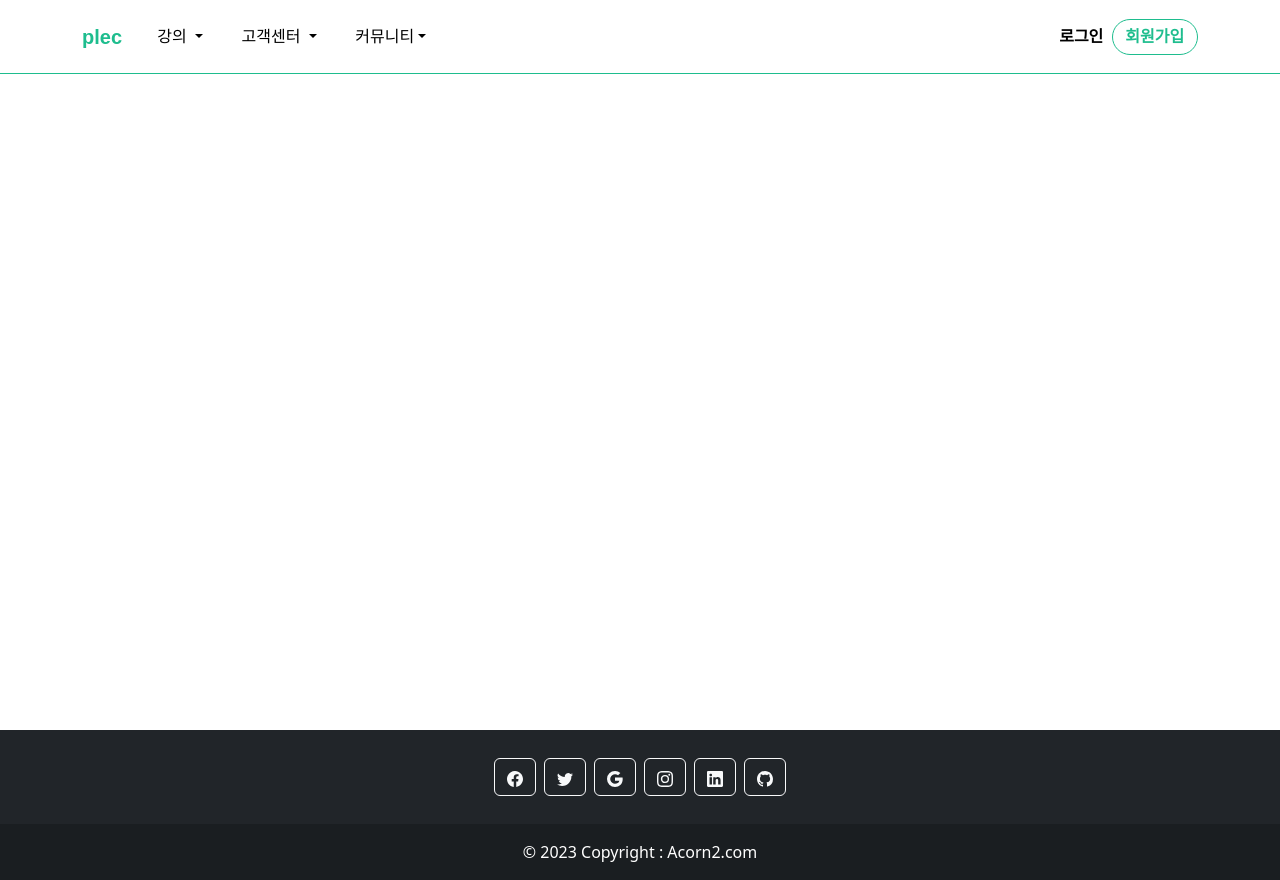
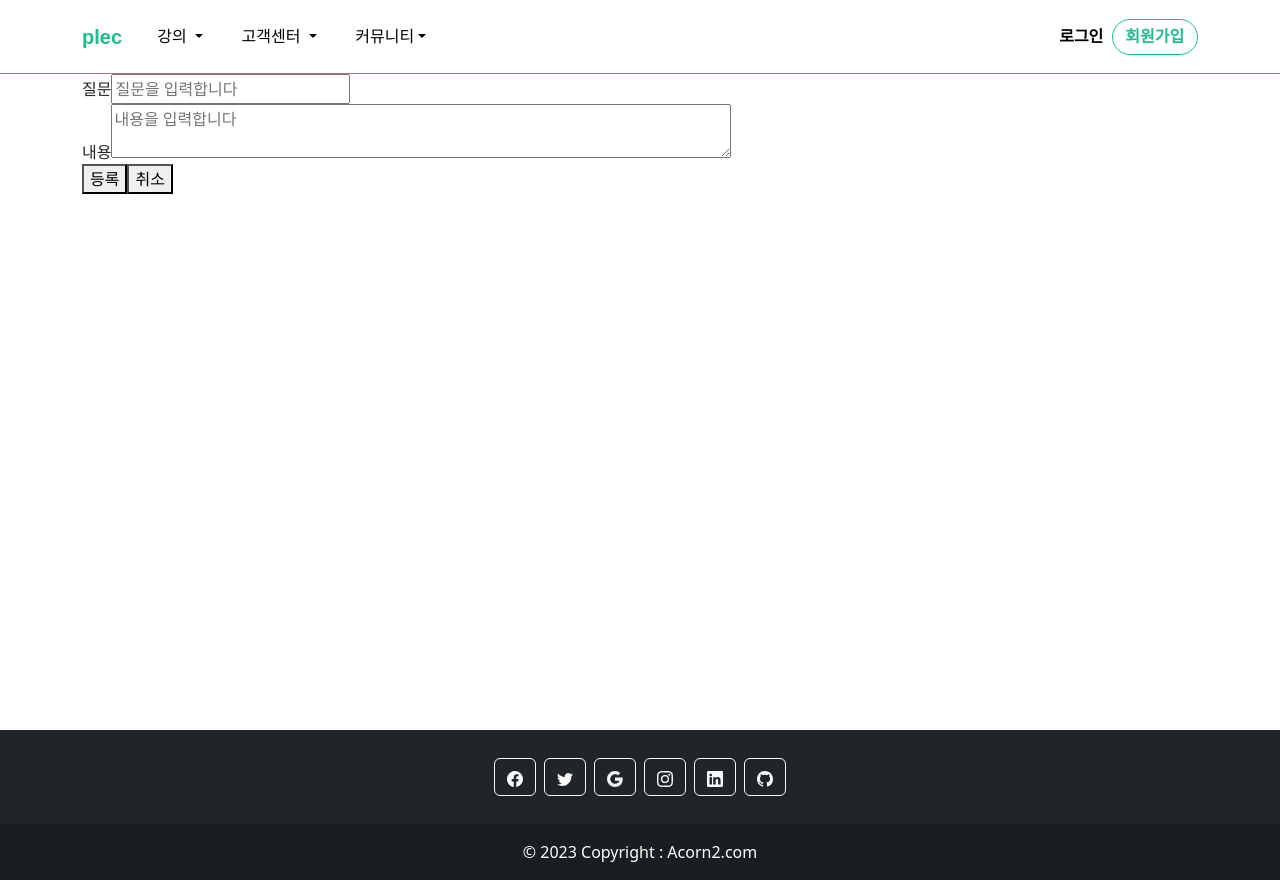
Before and after one commit to Acorn202210/Web, a Vue app: page /insertform in a window 1280 px wide. Built offline with nearby package versions, Linux system fonts and the light colour scheme.

Commit message:
Faq Insertform 완성

```diff
--- a/src/components/common/Header.vue
+++ b/src/components/common/Header.vue
@@ -24,7 +24,7 @@
                       data-toggle="dropdown" aria-expanded="false" href="#">고객센터 </a>
                       <div class="dropdown-menu" role="menu">
                           <a class="dropdown-item" role="presentation"><router-link to="notice">공지사항</router-link></a>
-                          <a class="dropdown-item" role="presentation"><router-link to="faq">자주묻는질문</router-link></a>
+                          <a class="dropdown-item" role="presentation" @click="$router.push('/faq')"><router-link to="faq">자주묻는질문</router-link></a>
                           <a class="dropdown-item" role="presentation"><router-link to="qna">1:1 문의</router-link></a>
                       </div>
                   </li>
--- a/src/components/faq/Faq.vue
+++ b/src/components/faq/Faq.vue
@@ -26,7 +26,7 @@
 						<div class="d-grid gap-2 d-md-flex justify-content-md-end">
 							<a :href="`/updateform/${faq.faqNum}`" class="btn new-btn">수정</a>
 							<div>
-								<input type="text" v-model="faq.faqNum"/>
+								<input type="hidden" v-model="faq.faqNum"/>
 								<button @click="faqupdatedelete(faq.faqNum)" class="btn btn-danger">삭제</button>
 							</div>
 						</div>
@@ -36,7 +36,7 @@
 				</div>
 				</div>
 			</div>
-				<a href="${pageContext.request.contextPath}/faq/insertform">새글 작성</a>
+				<a href="/insertform" class="btn new-btn" style="display: inline-block; margin: 0 5px;  float: right;">등록</a>
 			<nav>
 				<ul class="pagination justify-content-center">
 					<li class="page-item" v-bind:class="{ disabled : faq.currentPage <= 1 }">
@@ -77,36 +77,12 @@ export default {
 			})
 	},
 	methods : {
-		faqinsert : function() {
-			axios.post('http://localhost:9000/project/api/faq/faq-insert',
-				{ question:this.question, content:this.content }
-			).then(response => {
-				console.warn(response)
-				this.result = response.data
-				this.no = response.data.no
-			}).catch((ex) => {
-				console.warn("ERROR!!!!! : ",ex)
-			})
-		},
 
 		faqone : function() {
 			axios.get('http://localhost:9000/project/api/faq/' + this.no + '/faqOne')
 			.then((response) => {
 				console.warn(response);
 				this.result = response.data
-			})
-		},
-
-		faqupdate : function() {
-			axios.put('http://localhost:9000/project/api/faq/' + this.no + '/update',
-				{ faqNum:this.no, question:this.question, content:this.content }
-			).then(response => {
-				console.warn(response)
-				this.question = '';
-				this.content = '';
-				this.result = response.data
-			}).catch((ex) => {
-				console.warn("ERROR!!!!! : ",ex)
 			})
 		},
 
--- /dev/null
+++ b/src/components/faq/Insertform.vue
@@ -0,0 +1,49 @@
+<template>
+  <div class="container">
+    <div>
+        <label for="question">질문</label>
+        <input type="text" v-model="question" placeholder="질문을 입력합니다"/>
+    </div>
+    <div>
+        <label for="content">내용</label>
+        <textarea type="text" v-model="content" placeholder="내용을 입력합니다"/>
+    </div>
+    <button @click="faqinsert">등록</button>
+    <button @click="$router.go(-1)">취소</button>
+  </div>
+</template>
+
+<script>
+import axios from 'axios';
+
+export default {
+    name: 'Insertform',
+    data() {
+        return {
+        faq: [],
+        no: 0,
+        question: '',
+        content: '',
+        result: null
+        }
+    },
+    methods: {
+		faqinsert : function() {
+			axios.post('http://localhost:9000/project/api/faq/faq-insert',
+				{ question:this.question, content:this.content }
+			).then(response => {
+				console.warn(response)
+				this.result = response.data;
+				this.no = response.data.no;
+                this.$router.push('/faq'); // 등록 완료 후 faq 페이지로 이동
+			}).catch((ex) => {
+				console.warn("ERROR!!!!! : ",ex)
+			})
+		},
+    }
+}
+</script>
+
+<style>
+
+</style>
--- a/src/components/faq/Updateform.vue
+++ b/src/components/faq/Updateform.vue
@@ -11,7 +11,7 @@
     </div>
     <button @click="faqupdate">수정</button>
     <button @click="$router.go(-1)">취소</button>
-</div>
+  </div>
 </template>
 
 <script>
@@ -37,7 +37,7 @@ export default {
         this.question = '';
         this.content = '';
         this.result = response.data;
-        this.$router.push('/faq'); // 수정 완료 후 이전 페이지로 이동
+        this.$router.push('/faq'); // 수정 완료 후 faq 페이지로 이동
       }).catch((ex) => {
         console.warn("ERROR!!!!! : ", ex)
       })
--- a/src/router.js
+++ b/src/router.js
@@ -3,6 +3,7 @@ import Faq from './components/faq/Faq.vue';
 import Qna from './components/Qna.vue';
 import Login from './components/user/Login.vue';
 import Updateform from './components/faq/Updateform.vue';
+import Insertform from './components/faq/Insertform.vue';
 import Notice from './components/notice/Notice.vue';
 import Front from './components/lecture/Front.vue';
 import Backend from './components/lecture/Backend.vue';
@@ -22,6 +23,10 @@ const routes = [
     {
         path: "/updateform/:num",
         component: Updateform,
+    },
+    {
+        path: "/insertform",
+        component: Insertform,
     },
     {
         path: "/front",
```
